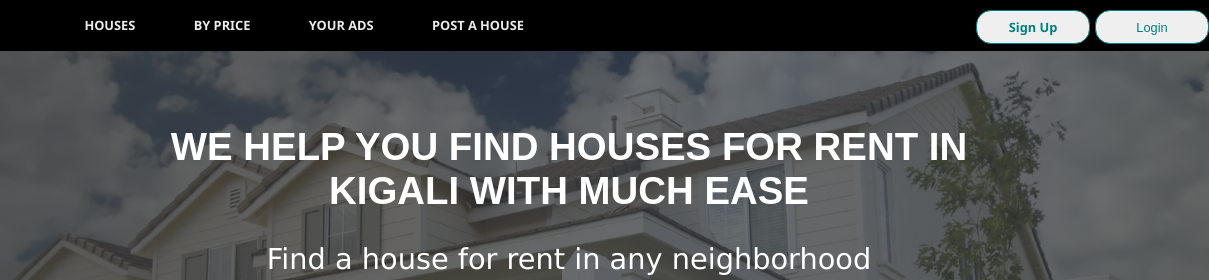
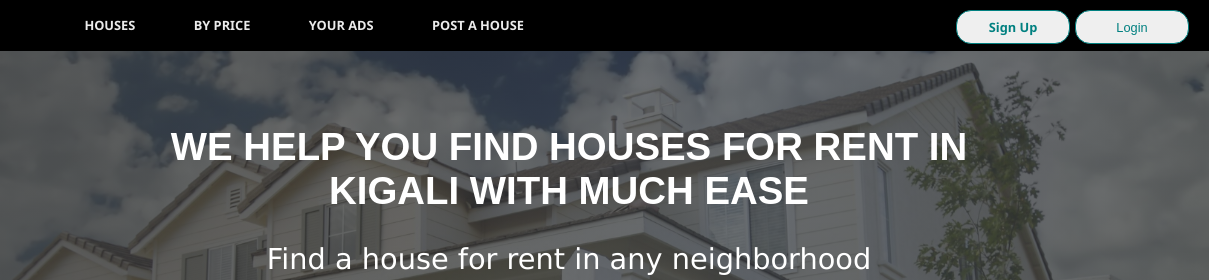
Before and after one commit to lifelearnerdev/E-Rental, a plain HTML site: page UI/index.html in a window 1280 px wide. Shown: the top 280 px of the page, 71-1280 px from the left. Drawn offline with Linux system fonts and the light colour scheme.

Commit message:
[feature #167147965] resize the right margin of the sign up and sign in buttons

```diff
--- a/UI/css/main.css
+++ b/UI/css/main.css
@@ -84,6 +84,7 @@ nav button:hover {
 .nav-btns {
     min-width: 250px;
     padding-top: 10px;
+    margin-right: 20px;
 }
 
 .logo {
```
